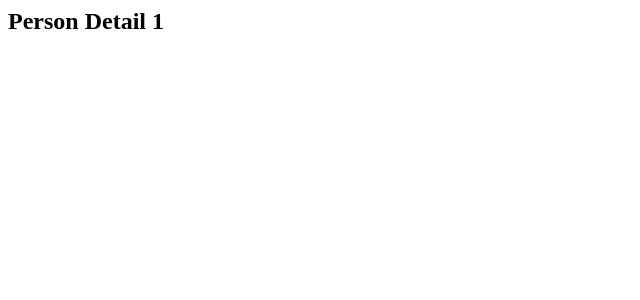
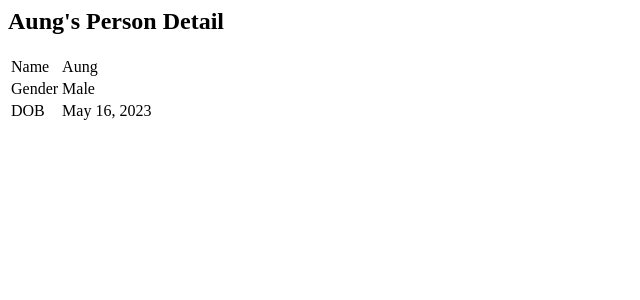
Before and after one commit to aungkoman/django-crud, a Django app: page /person-detail/1/ in a window 1280 px wide. Shown: the top 300 px of the page, without its empty margins (0-640 px from the left). Run offline with Django 4.2, Linux system fonts and the light colour scheme; data comes from the database, SQL or seed files in the repository.

Commit message:
person detail ရပြီ

```diff
--- a/finance/familytree/templates/person_detail.html
+++ b/finance/familytree/templates/person_detail.html
@@ -1 +1,16 @@
-<h2>Person Detail {{ person_id }}</h2>
+<h2>{{ person.name }}'s Person Detail</h2>
+
+<table>
+    <tr>
+        <td>Name</td>
+        <td>{{ person.name }} </td>
+    </tr>
+    <tr>
+        <td>Gender</td>
+        <td>{{ person.gender.name }} </td>
+    </tr>
+    <tr>
+        <td>DOB</td>
+        <td>{{ person.dob }} </td>
+    </tr>
+</table>
--- a/finance/familytree/views.py
+++ b/finance/familytree/views.py
@@ -15,7 +15,6 @@ def helloWorld(request):
     return render(request, 'hello_world.html', {'person_list': person_list, 'title' : 'Person List', 'person_obj_list' : person_obj_list } )
 
 def personDetail(request, person_id = 0):
-    data = {
-        'person_id' : person_id
-    }
-    return render(request, 'person_detail.html', { 'person_id' : person_id})
+    person = Person.objects.get(pk=person_id)
+
+    return render(request, 'person_detail.html', { 'person_id' : person_id, 'person' : person})
```
